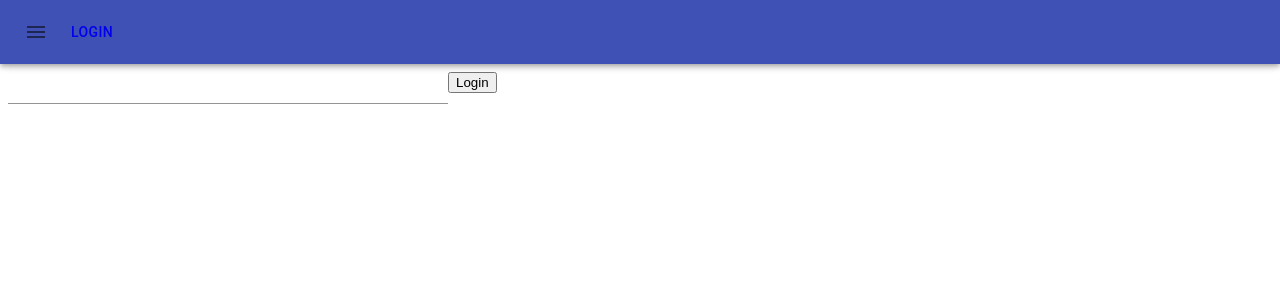
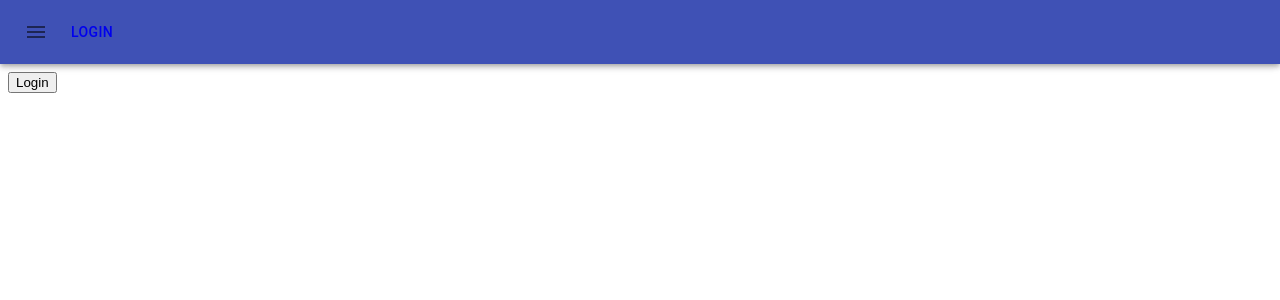
Before and after one commit to bnov89/friendly-reminder-app, a React app: page /login in a window 1280 px wide. Shown: the top 300 px of the page. Built offline with nearby package versions, Linux system fonts and the light colour scheme.

Commit message:
FRA-00 - Temporary commit to present state management, context, redux store - basic

```diff
--- a/src/App.tsx
+++ b/src/App.tsx
@@ -2,7 +2,7 @@ import React from 'react';
 import Layout from './components/Layout';
 import AuthContextProvider from './components/store/AuthContext';
 import { Provider } from 'react-redux';
-import store from './components/store/AuthRedux';
+import store from './components/store/ReduxStore';
 
 const App: React.FC = () => {
   return (
--- a/src/components/pages/Auth/Auth.tsx
+++ b/src/components/pages/Auth/Auth.tsx
@@ -1,5 +1,4 @@
 import React, { FormEvent, useContext } from 'react';
-import { TextField } from '@material-ui/core';
 import { AuthContext } from '../../store/AuthContext';
 
 const Auth: React.FC = () => {
@@ -7,15 +6,13 @@ const Auth: React.FC = () => {
 
   function logIn(e: FormEvent) {
     e.preventDefault();
-    console.log('Hello from logIn func');
+    console.log('User logged in');
     authCtx.login(true);
   }
 
   return (
     <div>
       <form onSubmit={logIn}>
-        <TextField></TextField>
-        <TextField></TextField>
         <button type="submit">Login</button>
       </form>
     </div>
--- a/src/components/Counter/Counter.tsx
+++ b/src/components/pages/Counter/Counter.tsx
@@ -1,6 +1,6 @@
 import React from 'react';
 import { useDispatch, useSelector } from 'react-redux';
-import { CounterAction, CounterState } from '../store/AuthRedux';
+import { CounterAction, CounterState } from '../../store/ReduxStore';
 
 const Counter: React.FC = () => {
   let dispatch = useDispatch();
--- a/src/components/NewTodoItem/NewTodoItem.tsx
+++ b/src/components/pages/NewTodoItem/NewTodoItem.tsx
@@ -1,6 +1,6 @@
 import React, { FormEvent, useEffect, useState } from 'react';
 import { TextField } from '@material-ui/core';
-import { Item } from '../TodoItem/Item';
+import { Item } from '../../TodoItem/Item';
 
 export interface NewTodoItemProps {
   onSaveNewItem: (item: Item) => void;
--- a/src/components/Restricted/Restricted.tsx
+++ b/src/components/pages/Restricted/Restricted.tsx
@@ -1,5 +1,5 @@
 import React, { useContext } from "react";
-import { AuthContext } from "../store/AuthContext";
+import { AuthContext } from "../../store/AuthContext";
 
 const Restricted: React.FC = () => {
   const authCtx = useContext(AuthContext);
--- a/src/components/store/AuthRedux.ts
+++ b/src/components/store/ReduxStore.ts
@@ -8,6 +8,7 @@ export type CounterAction = Action & {
   valueChange: number;
 };
 
+// REDUCER
 const counterReducer = (
   state: CounterState = { counter: 0 },
   action: CounterAction
@@ -24,9 +25,12 @@ const counterReducer = (
   }
   return state;
 };
+
+// STORE
 const store =
   createStore<CounterState, CounterAction, any, any>(counterReducer);
 
+// SUBSCRIBER
 const counterSubscriber = () => {
   const latestState = store.getState();
   console.log(latestState);
```
Also changed, not shown: src/components/Layout.tsx (+4 -4 lines), src/components/pages/TodoLists/TodoLists.tsx (deleted, +0 -7 lines), src/components/pages/TodoListHooks/TodoList.tsx (renamed from src/components/pages/TodoList/TodoList.tsx).
